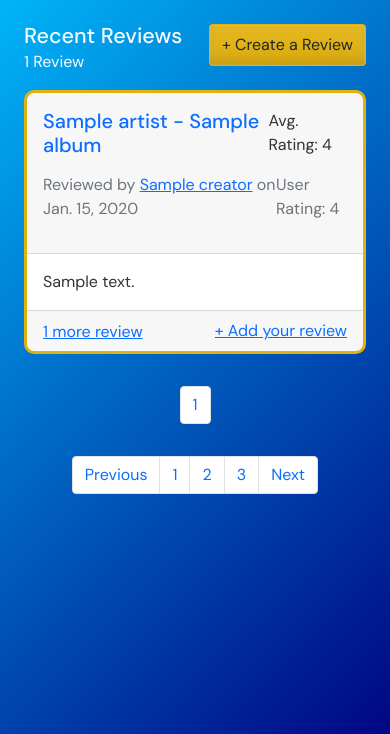
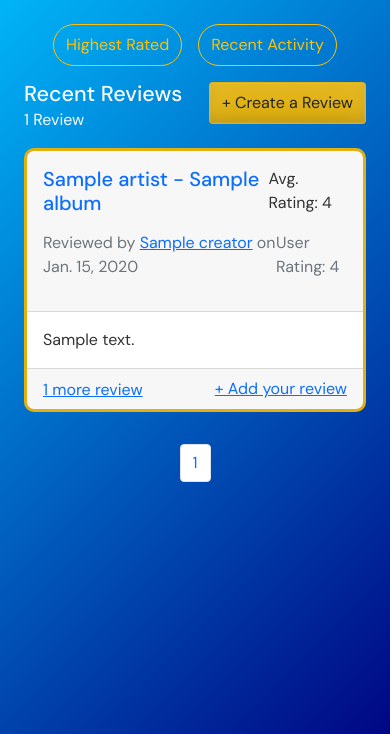
Before and after one commit to AndrewSRea/Depository_RR_2, a Django app: template record_review/base/templates/base/home.html in a window 390 px wide. Shown: the part 72-806 px from the top of the page. Run offline with Django 3.2, Linux system fonts and the light colour scheme; the template is opened without the code that fills it: most values are stand-ins (such as "Sample title", 1, 10 or a date in 2020); grey boxes marked "Sample" are stand-in pictures.

Commit message:
Updating file

```diff
--- a/record_review/base/templates/base/home.html
+++ b/record_review/base/templates/base/home.html
@@ -3,38 +3,32 @@
 {% block content %}
   <main class="container-fluid overflow-hidden pt-3 pb-5 px-4">
     <div class="row gx-3">
-
       {% include 'base/sidebar_component.html' %}
 
       <div class="col-12 col-lg-8">
+        <div class="d-flex justify-content-center gap-3 pb-3 d-block d-lg-none">
+          <a type="button" href="{% url 'highest-rated' %}" class="btn btn-outline-warning rounded-pill py-2 mobile-button">Highest Rated</a>
+          <a type="button" href="{% url 'activity' %}" class="btn btn-outline-warning rounded-pill py-2 mobile-button">Recent Activity</a>
+        </div>
         <div class="d-flex justify-content-between">
           <div>
             <h4 class="text-light">Recent Reviews</h4>
             <p class="text-light review-count">
-              {% if review_count == 1 %}
-                {{ review_count }} Review
+              {% if album_count == 1 %}
+                {{ album_count }} Review
               {% else %}
-                {{ review_count }} Reviews
+                {{ album_count }} Reviews
               {% endif %}
             </p>
           </div>
           <div>
-            <a type="button" href="{% url 'create-review' %}" class="btn btn-review">+ Create a Review</a>
+            <a type="button" href="{% url 'create-album' %}" class="btn btn-review">+ Create a Review</a>
           </div>
         </div>
 
         {% include 'base/feed_component.html' %}
 
-        <nav class="pt-3 review-nav" aria-label="Review page navigation">
-          <ul class="pagination justify-content-center">
-            <li class="page-item"><a class="page-link" href="#">Previous</a></li>
-            <li class="page-item"><a class="page-link" href="#">1</a></li>
-            <li class="page-item"><a class="page-link" href="#">2</a></li>
-            <li class="page-item"><a class="page-link" href="#">3</a></li>
-            <li class="page-item"><a class="page-link" href="#">Next</a></li>
-          </ul>
-        </nav>
       </div>
     </div>
   </main>
-{% endblock %}
+{% endblock content %}
```
Also changed, not shown: record_review/base/templates/base/home_old.html (deleted, +0 -26 lines).
